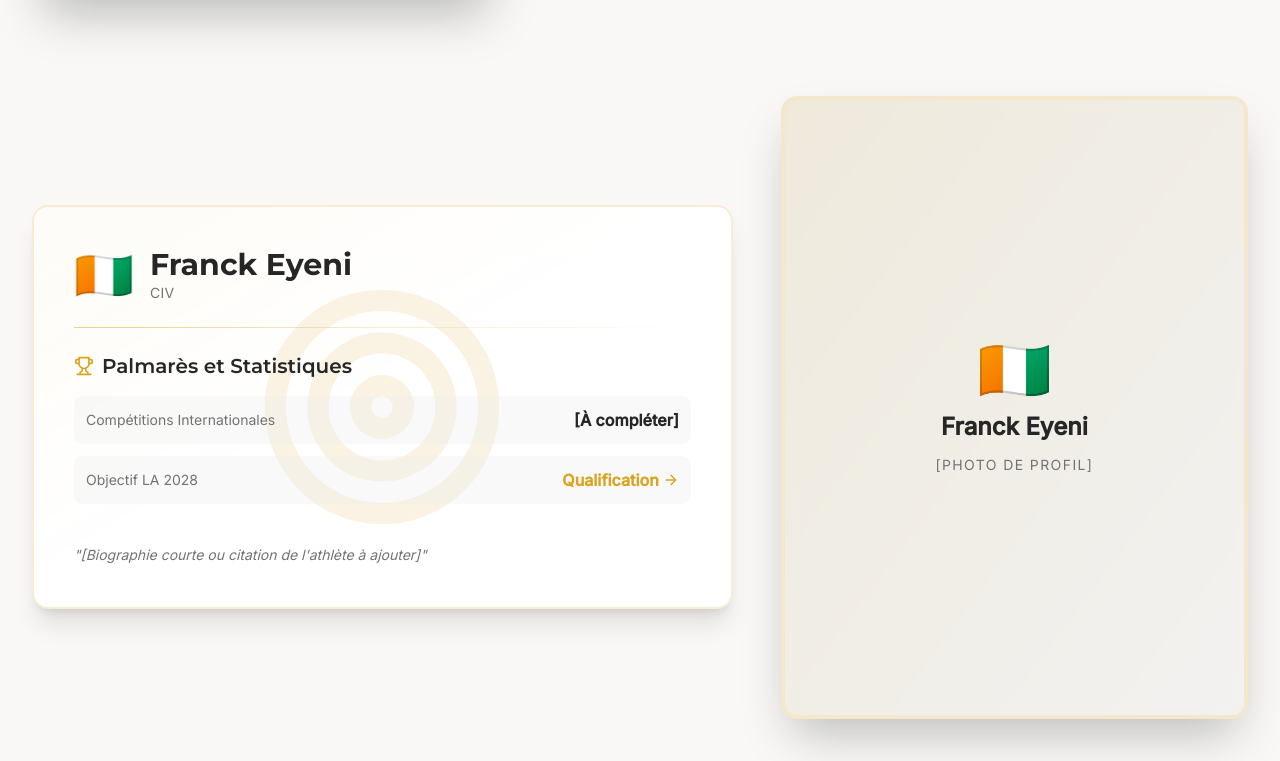
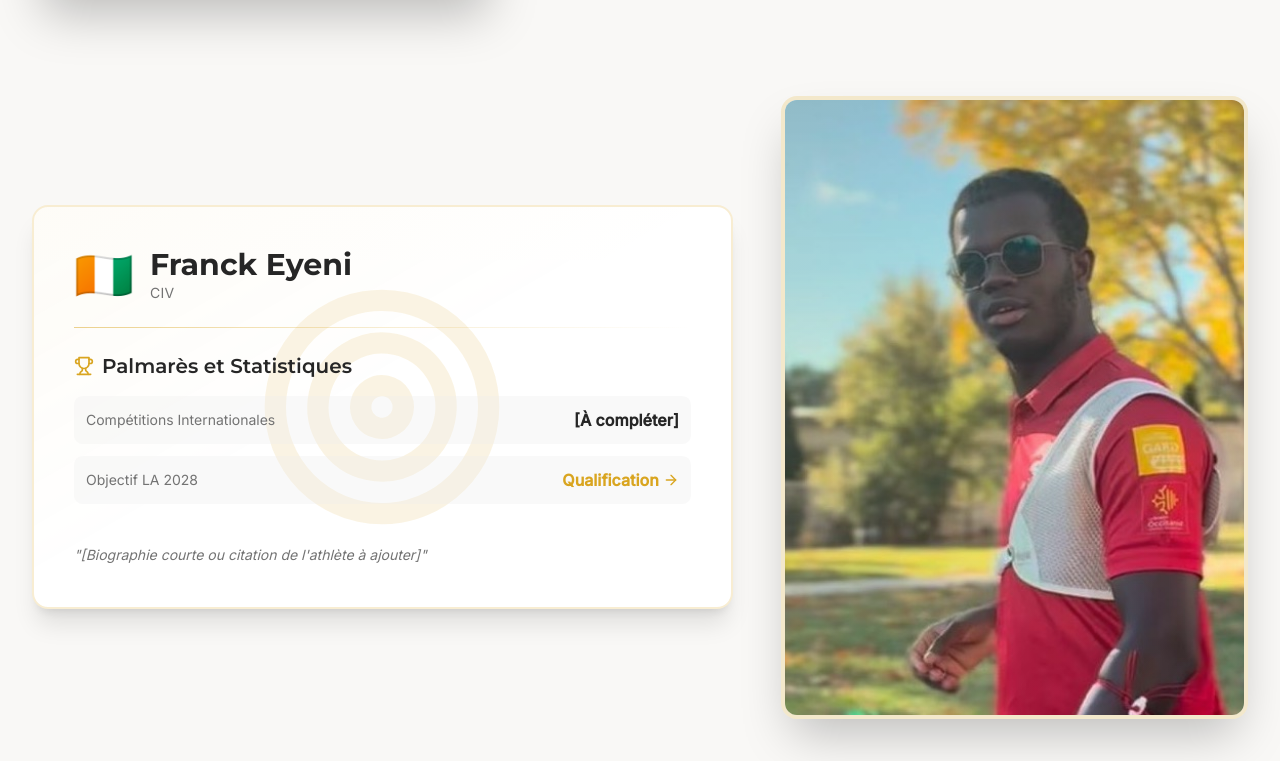
Before and after one commit to nc7hmwtkz4-dot/sg-367be137-3608-459c-9bca-cc2af1e0b7e2-1780337345, a Next.js app: page /los-angeles-2028 in a window 1280 px wide. Shown: the part 4059-4820 px from the top of the page. Built offline with nearby package versions, Linux system fonts and the light colour scheme; no server answers.

Commit message:
feat(data): add franck eyeni profile photo

```diff
--- a/src/pages/los-angeles-2028.tsx
+++ b/src/pages/los-angeles-2028.tsx
@@ -27,7 +27,7 @@ const athletesData: Athlete[] = [
   { name: "Jean-Charles Valladont", country: "FRA", flag: "🇫🇷", waId: 6403, profileImage: "/B16_7739.jpg", actionImage: "/R3X_9396.jpg", stats: { discipline: "Arc Classique", competitions: "15 compétitions internationales", bestScore: "692/720", ranking: "Top 10 France" }, bio: "Figure emblématique du tir à l'arc français depuis 2006, Jean-Charles incarne l'excellence et la constance au plus haut niveau. Médaillé d'argent individuel aux Jeux Olympiques de Rio 2016, puis médaillé d'argent par équipe à Paris 2024, il vise désormais l'or olympique à Los Angeles 2028 pour couronner une carrière exceptionnelle." },
   { name: "Anaëlle Florent", country: "FRA", flag: "🇫🇷", waId: 19935 },
   { name: "Thomas Aubert", country: "SUI", flag: "🇨🇭", waId: 5974 },
-  { name: "Franck Eyeni", country: "CIV", flag: "🇨🇮", waId: 20443 },
+  { name: "Franck Eyeni", country: "CIV", flag: "🇨🇮", waId: 20443, profileImage: "/64b3ea82-8d84-4e68-83e5-6d285ee2b2f0.JPG" },
   { name: "Marcelle Diombo", country: "CIV", flag: "🇨🇮" },
   { name: "Alexis Renaudineau", country: "FRA", flag: "🇫🇷", waId: 46647, profileImage: "/WhatsApp_Image_2026-06-04_at_15.43.06_1_.jpeg", actionImage: "/YWC23_R3X_3247.jpg" },
   { name: "Mila Fremery-Delestan", country: "FRA", flag: "🇫🇷", waId: 45361, profileImage: "/R3X_6040.jpg", actionImage: "/SYG2932.jpg" },
```
Also changed, not shown: public/64b3ea82-8d84-4e68-83e5-6d285ee2b2f0.JPG (added).
